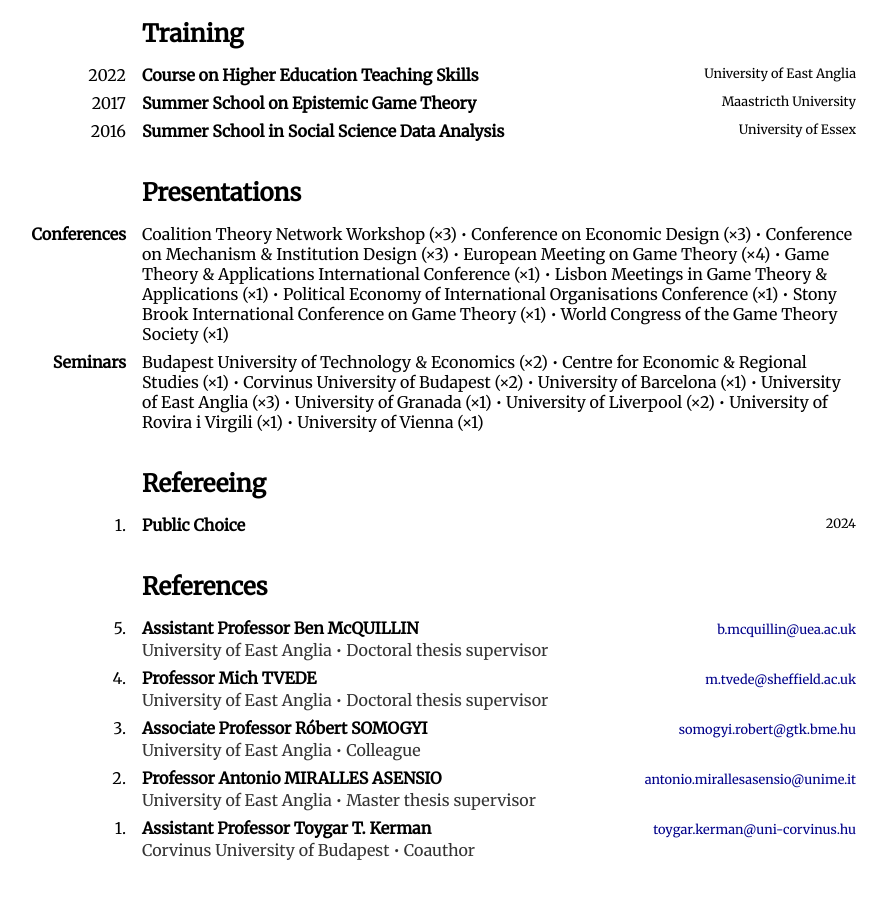
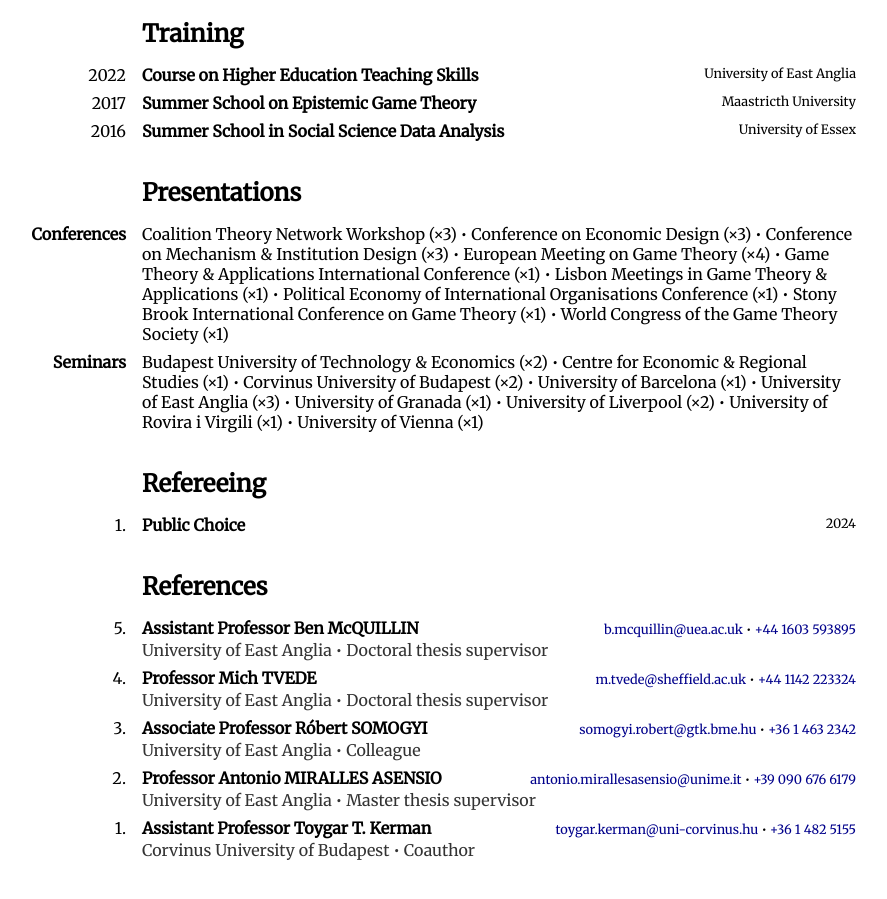
Before and after one commit to HectorHermidaRivera/hectorhermidarivera.github.io, a Jekyll site: the page built from index.md, in a window 1280 px wide and 900 px high, scrolled down 2081 px. Shown: the whole window, without its empty margins (214-1101 px from the left). Built offline with Jekyll 4.4.1, drawn with Linux system fonts in a browser that asks for light colours.

Commit message:
Update index.md

```diff
--- a/index.md
+++ b/index.md
@@ -226,7 +226,7 @@ Conference on Game Theory (×1) • World Congress of the Game Theory Society (
     <div class="value">
       <div class="top-row">
         <span><b>Assistant Professor Ben McQUILLIN</b></span>
-        <span><a href="mailto:b.mcquillin@uea.ac.uk">b.mcquillin@uea.ac.uk</a><a href="tel:"></a></span>
+        <span><a href="mailto:b.mcquillin@uea.ac.uk">b.mcquillin@uea.ac.uk</a> • <a href="tel:441603593895">+44 1603 593895</a></span>
       </div>
       <div class="second-row">
         University of East Anglia • Doctoral thesis supervisor
@@ -239,7 +239,7 @@ Conference on Game Theory (×1) • World Congress of the Game Theory Society (
     <div class="value">
       <div class="top-row">
         <span><b>Professor Mich TVEDE</b></span>
-        <span><a href="mailto:m.tvede@sheffield.ac.uk">m.tvede@sheffield.ac.uk</a><a href="tel:"></a></span>
+        <span><a href="mailto:m.tvede@sheffield.ac.uk">m.tvede@sheffield.ac.uk</a> • <a href="tel:441142223324">+44 1142 223324</a></span>
       </div>
       <div class="second-row">
         University of East Anglia • Doctoral thesis supervisor
@@ -252,7 +252,7 @@ Conference on Game Theory (×1) • World Congress of the Game Theory Society (
     <div class="value">
       <div class="top-row">
         <span><b>Associate Professor Róbert SOMOGYI</b></span>
-        <span><a href="mailto:somogyi.robert@gtk.bme.hu">somogyi.robert@gtk.bme.hu</a><a href="tel:"></a></span>
+        <span><a href="mailto:somogyi.robert@gtk.bme.hu">somogyi.robert@gtk.bme.hu</a> • <a href="tel:3614632342">+36 1 463 2342</a></span>
       </div>
       <div class="second-row">
         University of East Anglia • Colleague
@@ -265,7 +265,7 @@ Conference on Game Theory (×1) • World Congress of the Game Theory Society (
     <div class="value">
       <div class="top-row">
         <span><b>Professor Antonio MIRALLES ASENSIO</b></span>
-        <span><a href="mailto:antonio.mirallesasensio@unime.it">antonio.mirallesasensio@unime.it</a><a href="tel:"></a></span>
+        <span><a href="mailto:antonio.mirallesasensio@unime.it">antonio.mirallesasensio@unime.it</a> • <a href="tel:390906766179">+39 090 676 6179</a></span>
       </div>
       <div class="second-row">
         University of East Anglia • Master thesis supervisor
@@ -278,7 +278,7 @@ Conference on Game Theory (×1) • World Congress of the Game Theory Society (
     <div class="value">
       <div class="top-row">
         <span><b>Assistant Professor Toygar T. Kerman</b></span>
-        <span><a href="mailto:toygar.kerman@uni-corvinus.hu">toygar.kerman@uni-corvinus.hu</a><a href="tel:"></a></span>
+        <span><a href="mailto:toygar.kerman@uni-corvinus.hu">toygar.kerman@uni-corvinus.hu</a> • <a href="tel:3614825155">+36 1 482 5155</a></span>
       </div>
       <div class="second-row">
         Corvinus University of Budapest • Coauthor
```
